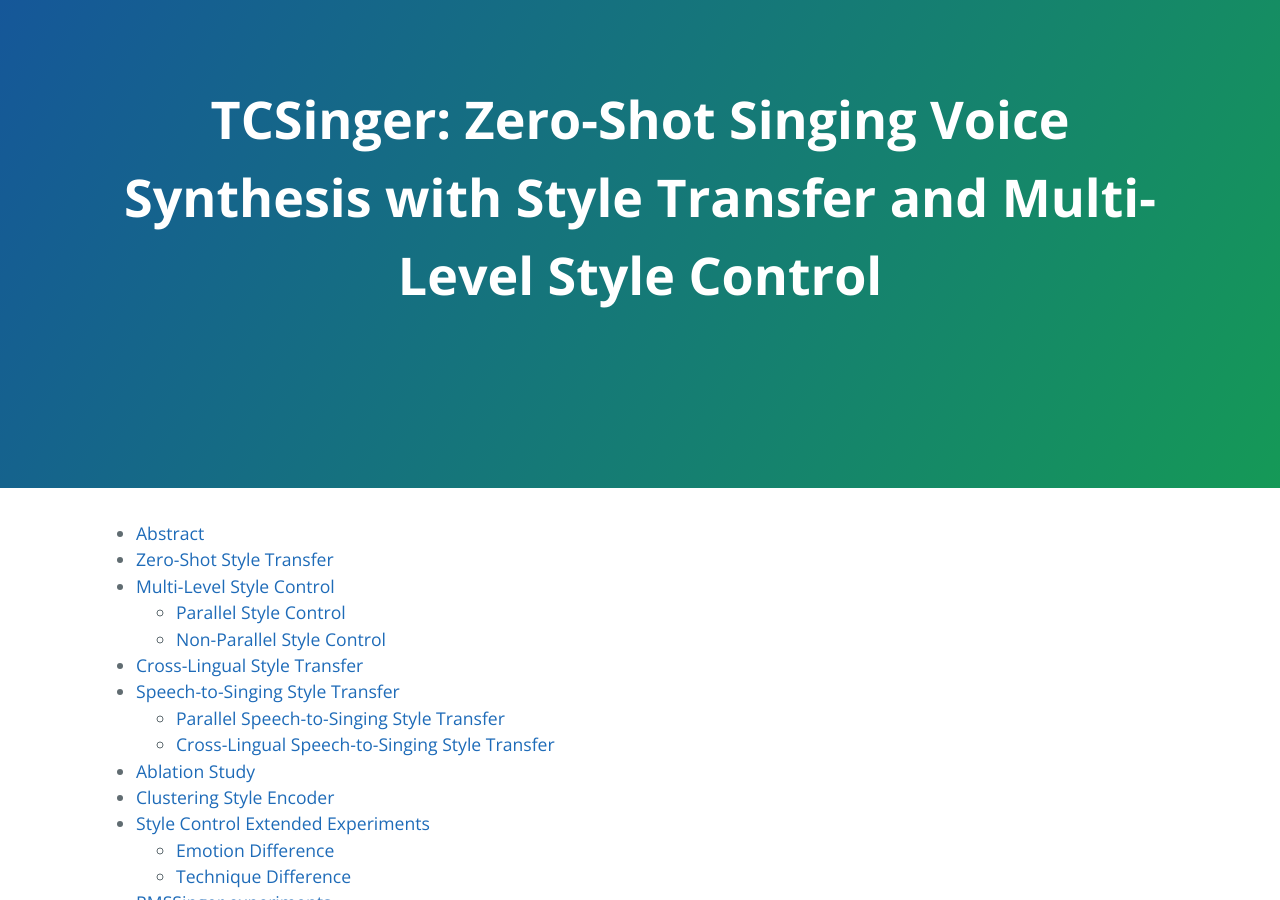
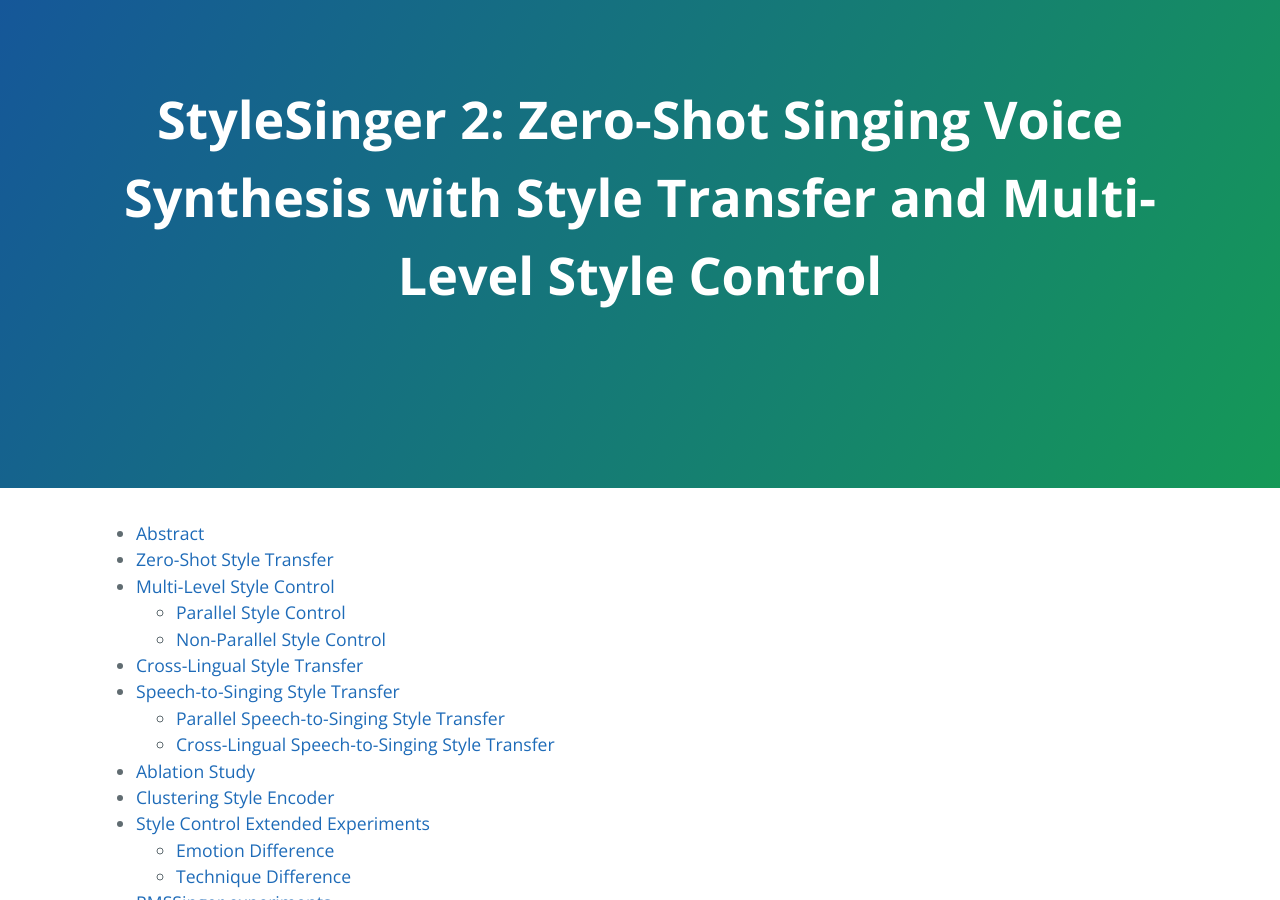
Before and after one commit to TCSinger/TCSinger.github.io, a Jekyll site: the page built from index.md, in a window 1280 px wide and 900 px high. Built offline with Jekyll 4.4.1, drawn with Linux system fonts in a browser that asks for light colours; our own code applies the rules of GitHub Pages for plain Markdown files; the repository's description, which GitHub fills in, is left out.

Commit message:
Update _config.yml

```diff
--- a/_config.yml
+++ b/_config.yml
@@ -3,4 +3,4 @@ layout: default
 markdown: kramdown
 kramdown:
   toc_levels: 1..2
-title: "TCSinger: Zero-Shot Singing Voice Synthesis with Style Transfer and Multi-Level Style Control"
+title: "StyleSinger 2: Zero-Shot Singing Voice Synthesis with Style Transfer and Multi-Level Style Control"
```
